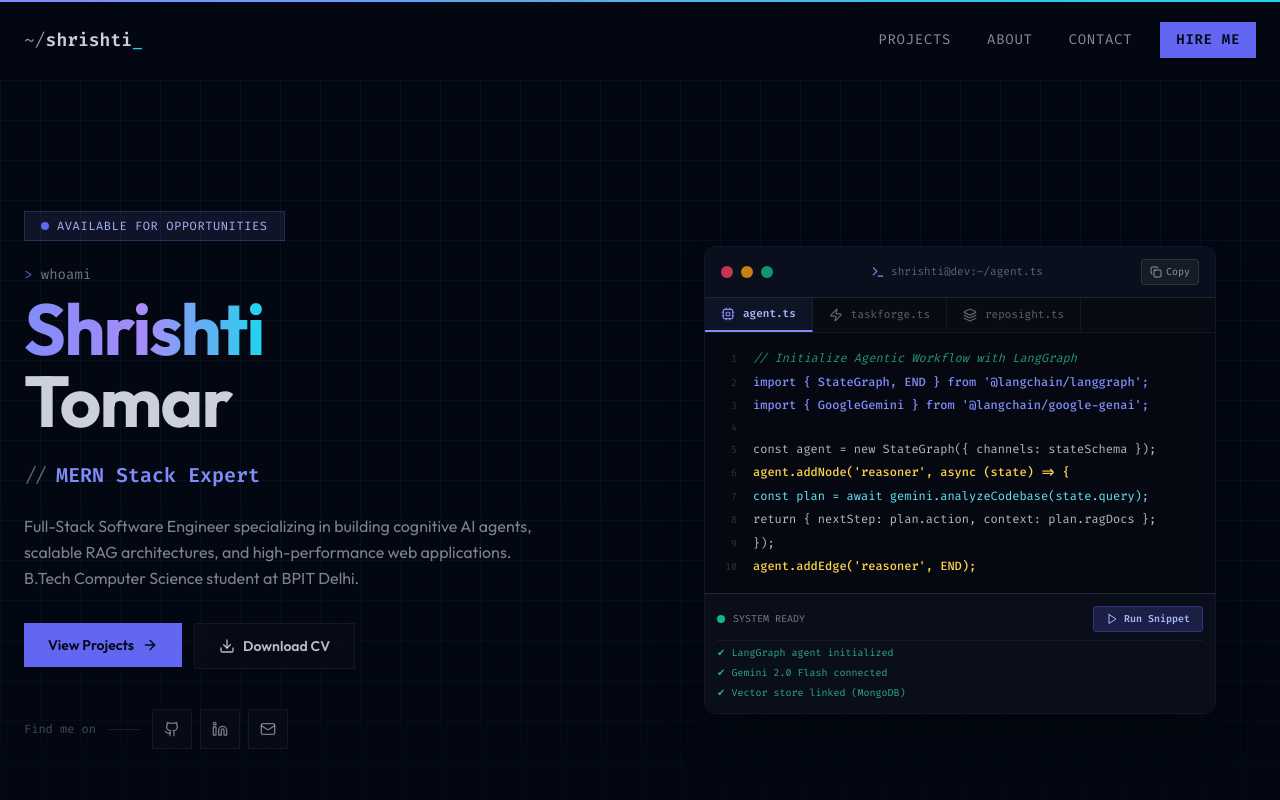
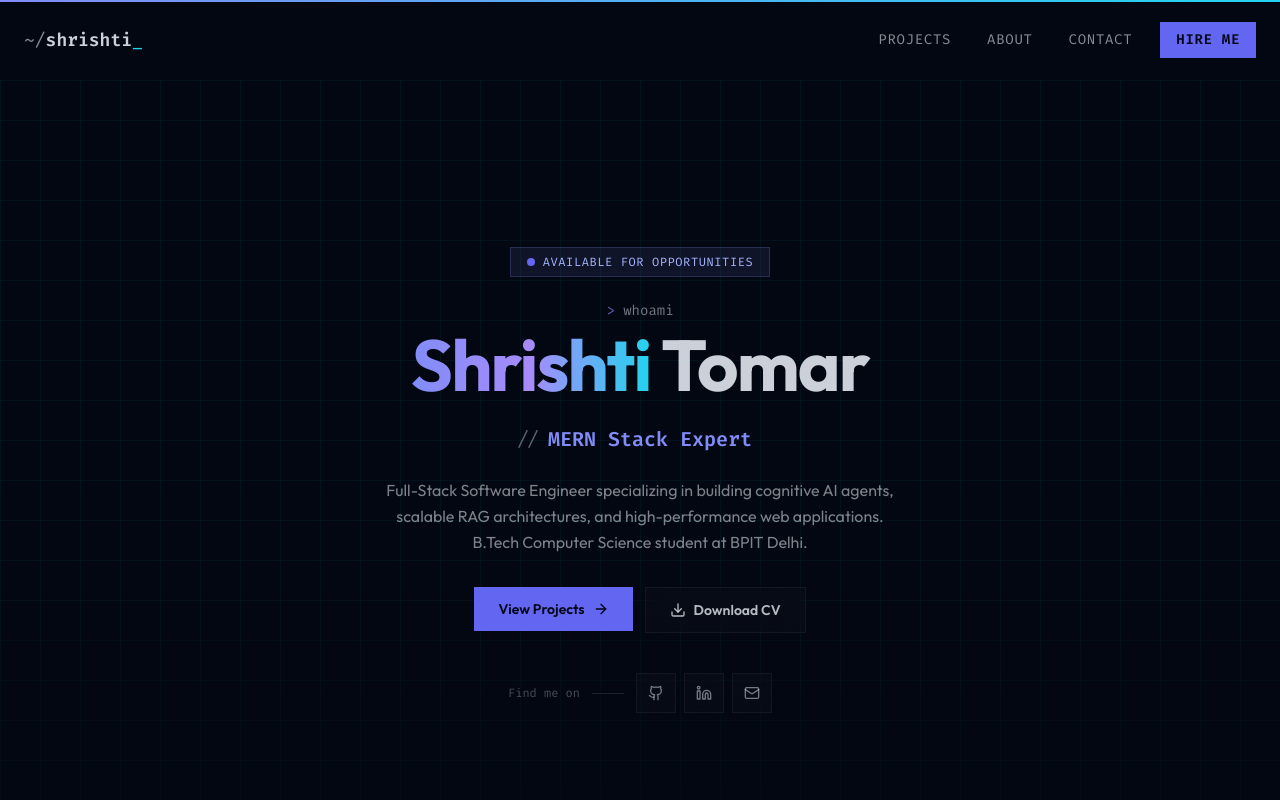
Before and after one commit to shrish98/my-portfolio, a Next.js app: page / in a window 1280 px wide. Shown: the top 800 px of the page. Built offline with nearby package versions, Linux system fonts and the light colour scheme.

Commit message:
Update CV download file to latest resume and remove code terminal from hero

```diff
--- a/components/sections/hero.tsx
+++ b/components/sections/hero.tsx
@@ -4,7 +4,6 @@ import { motion } from 'framer-motion';
 import { TypeAnimation } from 'react-type-animation';
 import { Github, Linkedin, Mail, Download, ArrowRight } from 'lucide-react';
 import Link from 'next/link';
-import { CodeTerminal } from '@/components/code-terminal';
 
 const socialLinks = [
   {
@@ -38,13 +37,13 @@ export function HeroSection() {
       <div className="absolute top-1/4 left-1/4 w-64 h-64 rounded-full bg-indigo-600/8 blur-3xl pointer-events-none" />
       <div className="absolute bottom-1/3 right-1/4 w-48 h-48 rounded-full bg-cyan-600/6 blur-3xl pointer-events-none" />
 
-      <div className="relative z-10 mx-auto max-w-7xl w-full px-4 md:px-6 grid grid-cols-1 lg:grid-cols-2 gap-12 items-center">
-        {/* Left — Text Content */}
+      <div className="relative z-10 mx-auto max-w-4xl w-full px-4 md:px-6 flex flex-col items-center text-center">
+        {/* Text Content */}
         <motion.div
-          initial={{ opacity: 0, x: -30 }}
-          animate={{ opacity: 1, x: 0 }}
+          initial={{ opacity: 0, y: 20 }}
+          animate={{ opacity: 1, y: 0 }}
           transition={{ duration: 0.7, ease: "easeOut" }}
-          className="space-y-6 flex flex-col items-start text-left max-w-xl"
+          className="space-y-6 flex flex-col items-center max-w-2xl"
         >
           {/* Badge */}
           <motion.div
@@ -77,8 +76,7 @@ export function HeroSection() {
               transition={{ delay: 0.3, duration: 0.6 }}
               className="text-5xl lg:text-7xl font-bold tracking-tight"
             >
-              <span className="gradient-text">Shrishti</span>
-              <br />
+              <span className="gradient-text">Shrishti</span>{" "}
               <span className="text-foreground/90">Tomar</span>
             </motion.h1>
           </div>
@@ -88,7 +86,7 @@ export function HeroSection() {
             initial={{ opacity: 0 }}
             animate={{ opacity: 1 }}
             transition={{ delay: 0.5 }}
-            className="text-xl text-foreground/60 flex items-center gap-2 font-mono"
+            className="text-xl text-foreground/60 flex items-center gap-2 font-mono justify-center"
           >
             <span className="text-foreground/40">{'//'}</span>
             <span className="text-indigo-400 font-semibold">
@@ -127,7 +125,7 @@ export function HeroSection() {
             initial={{ opacity: 0, y: 10 }}
             animate={{ opacity: 1, y: 0 }}
             transition={{ delay: 0.7 }}
-            className="flex flex-wrap gap-3 pt-2"
+            className="flex flex-wrap justify-center gap-3 pt-2"
           >
             <Link href="#projects">
               <button className="inline-flex items-center gap-2 px-6 py-3 font-semibold text-sm bg-indigo-500 text-slate-950 hover:bg-indigo-400 transition-all duration-200 cursor-pointer">
@@ -135,7 +133,7 @@ export function HeroSection() {
                 <ArrowRight className="h-4 w-4" />
               </button>
             </Link>
-            <Link href="resume.pdf" target="_blank">
+            <Link href="/resume.pdf" target="_blank">
               <button className="inline-flex items-center gap-2 px-6 py-3 font-semibold text-sm glass border border-white/10 text-foreground/80 hover:text-foreground hover:border-indigo-400/30 transition-all duration-200 cursor-pointer">
                 <Download className="h-4 w-4" />
                 Download CV
@@ -148,7 +146,7 @@ export function HeroSection() {
             initial={{ opacity: 0 }}
             animate={{ opacity: 1 }}
             transition={{ delay: 0.85 }}
-            className="flex items-center gap-3 pt-4"
+            className="flex items-center justify-center gap-3 pt-4"
           >
             <span className="font-mono text-xs text-foreground/30">Find me on</span>
             <div className="h-px w-8 bg-white/10" />
@@ -170,16 +168,6 @@ export function HeroSection() {
             </div>
           </motion.div>
         </motion.div>
-
-        {/* Right — Interactive Animated Code Terminal */}
-        <motion.div
-          initial={{ opacity: 0, scale: 0.94 }}
-          animate={{ opacity: 1, scale: 1 }}
-          transition={{ duration: 0.8, delay: 0.2, ease: "easeOut" }}
-          className="w-full flex items-center justify-center"
-        >
-          <CodeTerminal />
-        </motion.div>
       </div>
     </section>
   );
```
Also changed, not shown: 2 other files (tests, documents, lock files or other folders).
